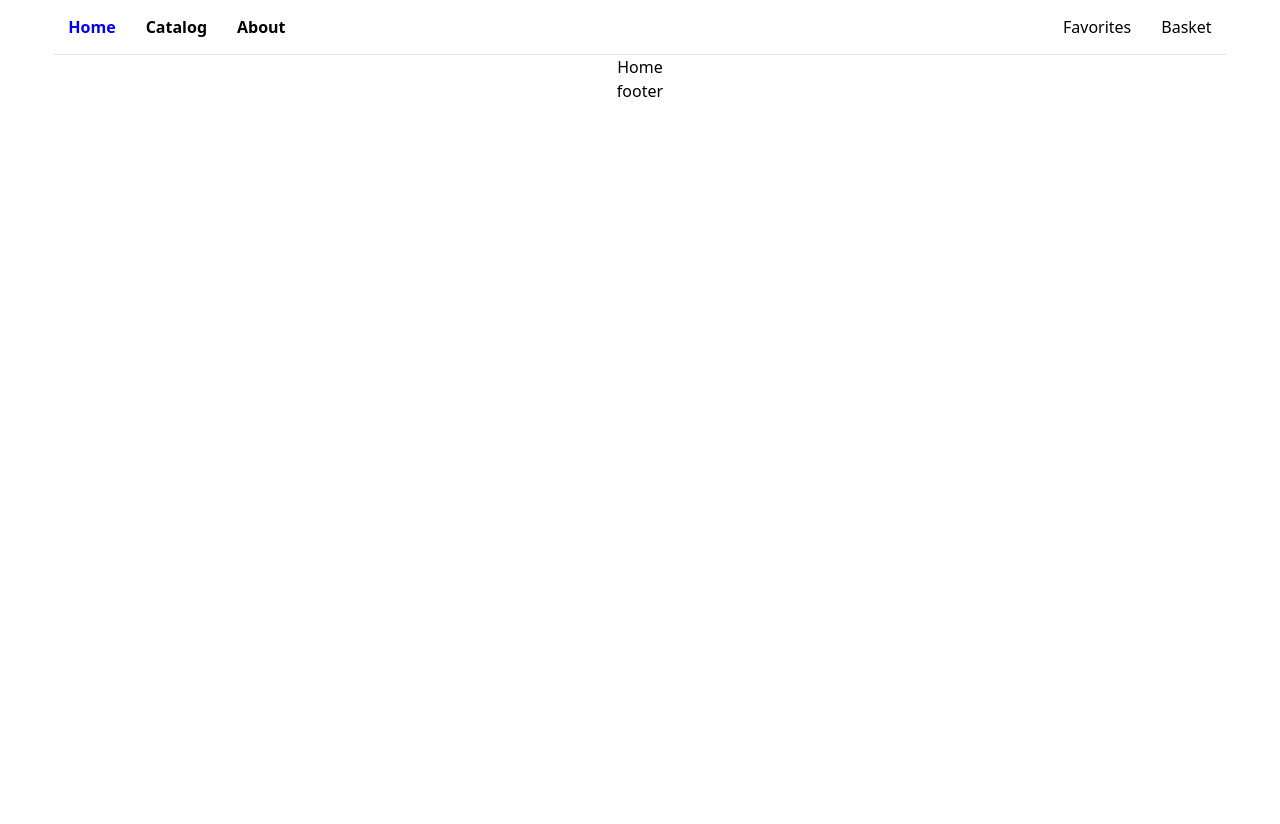
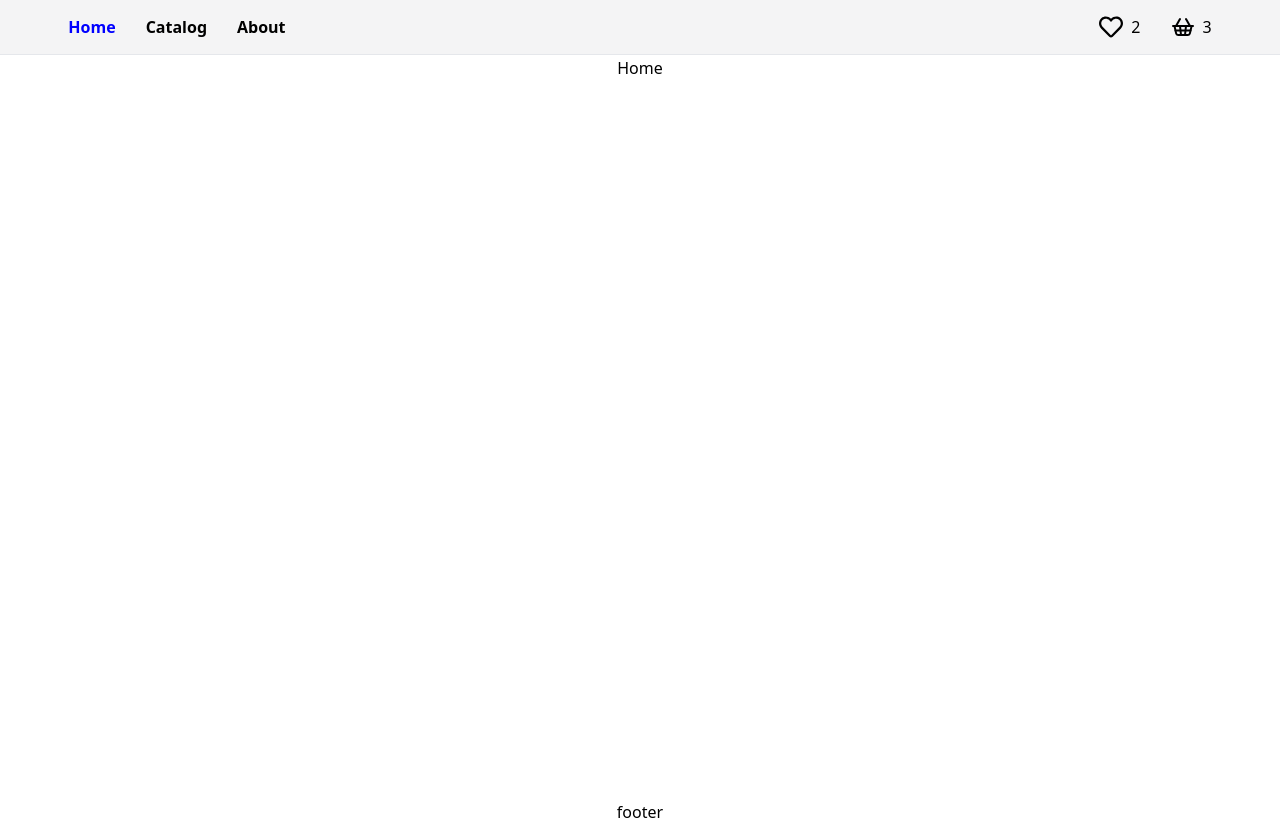
Before and after one commit to koleso8/Jewelry-Shop, a React (Vite) app: page / in a window 1280 px wide. Before the commit the page ends 800 px from the top, so only its background shows below. Built offline with nearby package versions, Linux system fonts and the light colour scheme.

Commit message:
add bastet redux

```diff
--- a/src/components/Header.jsx
+++ b/src/components/Header.jsx
@@ -3,16 +3,20 @@ import { useScreenWidth } from '../hooks/useScreenWidth';
 import BurgerMenu from './BurgerMenu';
 import Navigation from './Navigation';
 import UserMenu from './UserMenu';
+import MobileMenu from './MobileMenu';
 
 const Header = () => {
   const { isMobile, isTablet } = useScreenWidth();
   const [isOpen, setIsOpen] = useState(false);
 
   return (
-    <header className="flex justify-between items-center w-11/12 border-b-[1px]">
-      {isTablet && <Navigation />}
-      <UserMenu />
-      {isMobile && <BurgerMenu isOpen={isOpen} setIsOpen={setIsOpen} />}
+    <header className="bg-zinc-100 flex justify-center items-center  w-screen border-b-[1px] fixed z-10">
+      <section className=" flex  justify-between items-center w-11/12">
+        {isTablet && <Navigation />}
+        <UserMenu />
+        {isMobile && <BurgerMenu isOpen={isOpen} setIsOpen={setIsOpen} />}
+        {isMobile && <MobileMenu isOpen={isOpen} />}
+      </section>
     </header>
   );
 };
--- /dev/null
+++ b/src/components/MobileMenu.jsx
@@ -0,0 +1,11 @@
+import Navigation from './Navigation';
+
+const MobileMenu = ({ isOpen }) => {
+  return (
+    <div className="-z-10 bg-zinc-600  absolute w-screen h-[50vh] top-0 left-0 flex justify-center items-center flex-col">
+      <Navigation />
+    </div>
+  );
+};
+
+export default MobileMenu;
--- a/src/components/Navigation.jsx
+++ b/src/components/Navigation.jsx
@@ -2,7 +2,7 @@ import { NavLink } from 'react-router-dom';
 
 const Navigation = () => {
   return (
-    <nav className="flex justify-around items-center font-bold text-black ">
+    <nav className="flex flex-col justify-around items-center font-bold text-black md:flex-row ">
       <NavLink className="p-[15px]" to="/">
         Home
       </NavLink>
--- a/src/components/UserMenu.jsx
+++ b/src/components/UserMenu.jsx
@@ -1,14 +1,28 @@
+import { FaRegHeart } from 'react-icons/fa';
+import { LuShoppingBasket } from 'react-icons/lu';
+import { useSelector } from 'react-redux';
 import { NavLink } from 'react-router-dom';
+import { selectFavorites } from '../redux/favorite/selectors';
+import { selectBacketItems } from '../redux/basket/selectors';
 
 const UserMenu = () => {
+  const favorites = useSelector(selectFavorites);
+  const basketItems = useSelector(selectBacketItems);
+
   return (
     <div className="flex">
       <nav className="flex items-center">
         <NavLink className="p-[15px] flex items-center " to="/favorites">
-          Favorites
+          <span className="flex gap-2">
+            <FaRegHeart size="24px" />
+            {favorites.length && <p>{favorites.length}</p>}
+          </span>
         </NavLink>
         <NavLink className="p-[15px] flex items-center " to="/basket">
-          Basket
+          <span className="flex gap-2">
+            <LuShoppingBasket size="24px" />
+            {basketItems.length && <p>{basketItems.length}</p>}
+          </span>
         </NavLink>
       </nav>
     </div>
--- a/src/pages/Layout.jsx
+++ b/src/pages/Layout.jsx
@@ -4,10 +4,10 @@ import { Toaster } from 'react-hot-toast';
 
 const Layout = ({ children }) => {
   return (
-    <div className="flex flex-col justify-between items-center w-screen">
+    <div className="flex flex-col justify-between items-center w-screen ">
       <Toaster position="top-right" />
       <Header />
-      <main>{children}</main>
+      <main className="pt-14 h-screen">{children}</main>
       <Footer />
     </div>
   );
--- /dev/null
+++ b/src/redux/basket/selectors.js
@@ -0,0 +1 @@
+export const selectBacketItems = state => state.basket.items;
--- /dev/null
+++ b/src/redux/basket/slice.js
@@ -0,0 +1,21 @@
+import { createSlice } from '@reduxjs/toolkit';
+
+const initialState = {
+  items: [{ asd: 'asd' }, { asd: 'asd' }, { asd: 'asd' }],
+};
+
+const slice = createSlice({
+  name: 'basket',
+  initialState,
+  reducers: {
+    addToBasket: (state, action) => {
+      state.items.push(action.payload);
+    },
+    deleteFromBasket: (state, action) => {
+      state.items = state.items.filter(item => item.id !== action.payload.id);
+    },
+  },
+});
+
+export const basketReducer = slice.reducer;
+export const { addToBasket, deleteFromBasket } = slice.actions;
--- a/src/redux/favorite/slice.js
+++ b/src/redux/favorite/slice.js
@@ -1,7 +1,7 @@
 import { createSlice } from '@reduxjs/toolkit';
 
 const initialState = {
-  favorites: [],
+  favorites: [{ asd: 'asd' }, { asd: 'asd' }],
 };
 
 const slice = createSlice({
--- a/src/redux/store.js
+++ b/src/redux/store.js
@@ -13,19 +13,22 @@ import {
 import storage from 'redux-persist/lib/storage';
 
 import { favoriteReducer } from './favorite/slice';
+import { basketReducer } from './basket/slice';
 
 const persistConfig = {
   key: 'root',
   version: 1,
   storage,
-  whiteList: ['favorite'],
+  whiteList: [],
 };
 
 const persistedReducer = persistReducer(persistConfig, favoriteReducer);
+const persistedBasketReducer = persistReducer(persistConfig, basketReducer);
 
 export const store = configureStore({
   reducer: {
     favorite: persistedReducer,
+    basket: persistedBasketReducer,
   },
   middleware: getDefaultMiddleware =>
     getDefaultMiddleware({
```
